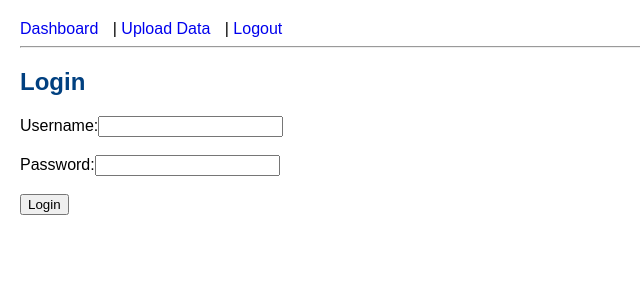
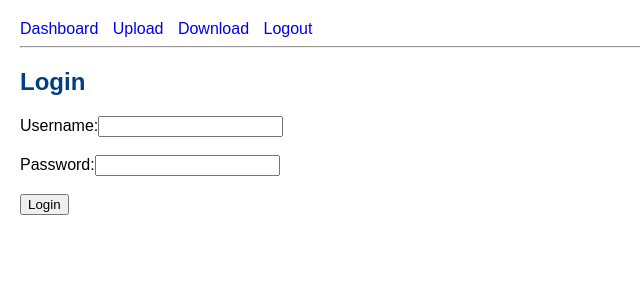
Before and after one commit to anilram4-cyber/iti-gondia-portal, a Flask app: page /login in a window 1280 px wide. Shown: the top 300 px of the page, without its empty margins (0-640 px from the left). Run offline with Flask 3, Linux system fonts and the light colour scheme.

Commit message:
Update layout.html

```diff
--- a/templates/layout.html
+++ b/templates/layout.html
@@ -1,4 +1,4 @@
-<!doctype html>
+<!DOCTYPE html>
 <html>
 <head>
   <meta charset="utf-8">
@@ -7,11 +7,19 @@
 </head>
 <body>
   <nav>
-    <a href="{{ url_for('dashboard') }}">Dashboard</a> |
-    <a href="{{ url_for('upload') }}">Upload Data</a> |
-    <a href="{{ url_for('login') }}">Logout</a>
+    <a href="{{ url_for('dashboard') }}">Dashboard</a>
+    <a href="{{ url_for('upload') }}">Upload</a>
+    <a href="{{ url_for('download') }}">Download</a>
+    <a href="{{ url_for('logout') }}">Logout</a>
   </nav>
   <hr>
+  {% with messages=get_flashed_messages() %}
+    {% if messages %}
+      <ul class="flash">
+      {% for m in messages %}<li>{{ m }}</li>{% endfor %}
+      </ul>
+    {% endif %}
+  {% endwith %}
   {% block content %}{% endblock %}
 </body>
 </html>
```
